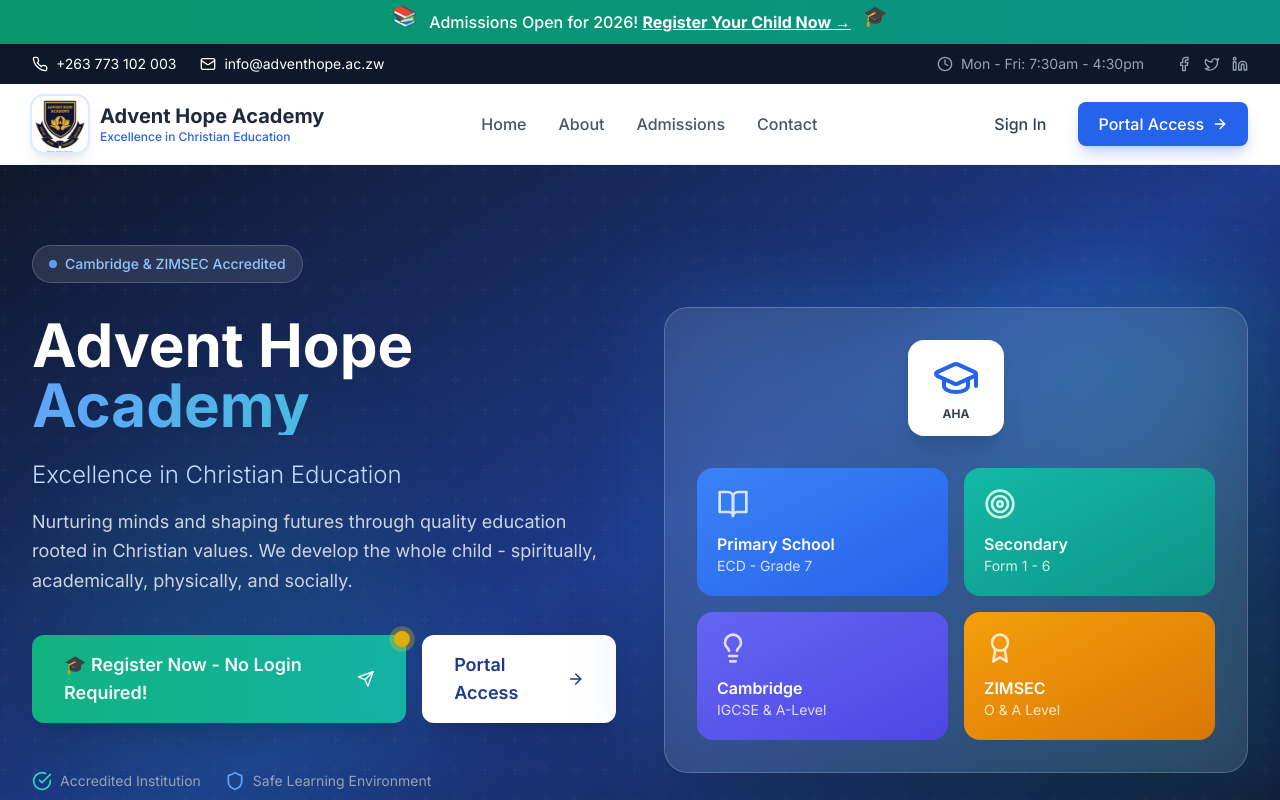
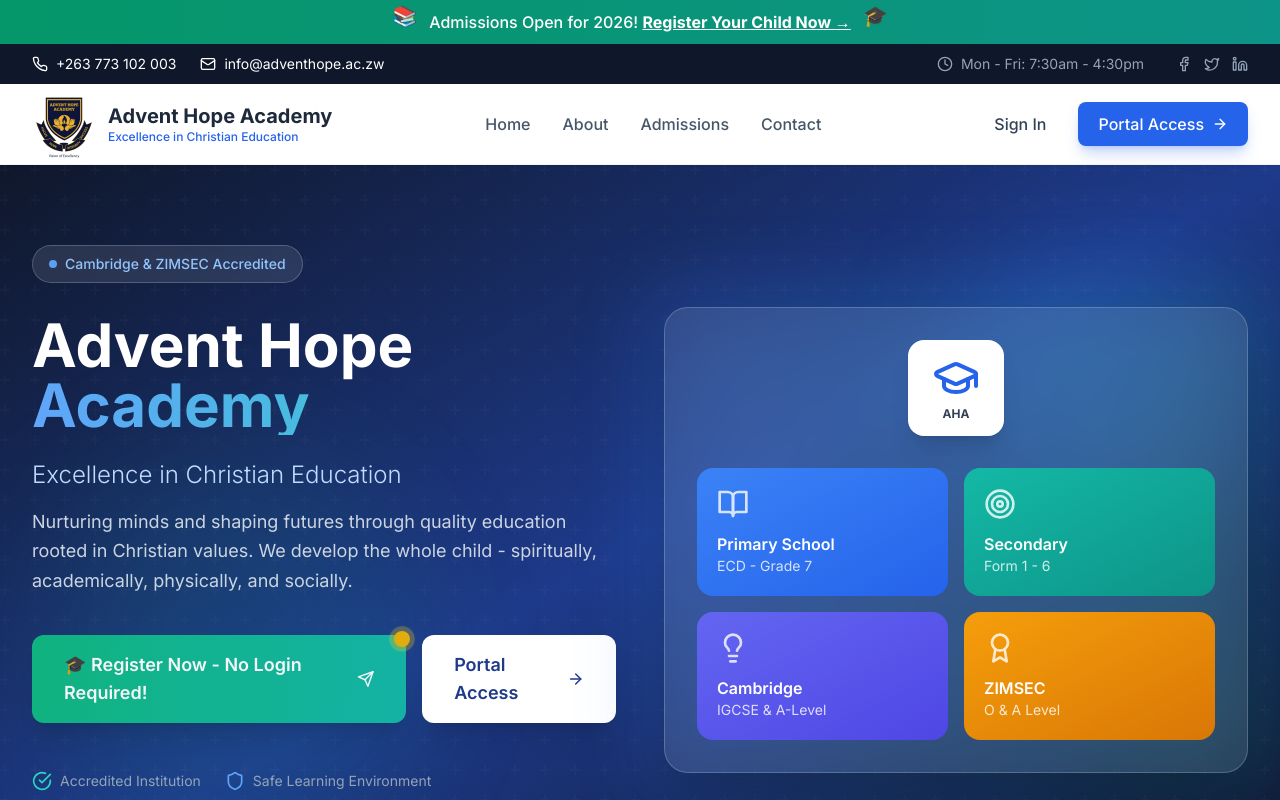
Before and after one commit to Leone2022/adventhopeacademy, a Next.js app: page / in a window 1280 px wide. Shown: the top 800 px of the page. Built offline with nearby package versions, Linux system fonts and the light colour scheme.

Commit message:
Remove box frames from logo - clean design with larger size

```diff
--- a/app/page.tsx
+++ b/app/page.tsx
@@ -157,13 +157,13 @@
           <div className="flex justify-between items-center h-20">
             {/* Logo */}
             <Link href="/" className="flex items-center gap-3">
-              <div className="relative w-14 h-14 rounded-xl shadow-lg ring-2 ring-blue-100 overflow-hidden">
+              <div className="relative w-16 h-16">
                 <Image
                   src="/uploads/logo.png"
                   alt="Advent Hope Academy Logo"
-                  width={56}
-                  height={56}
-                  className="object-cover"
+                  width={64}
+                  height={64}
+                  className="object-contain"
                 />
               </div>
               <div>
```
